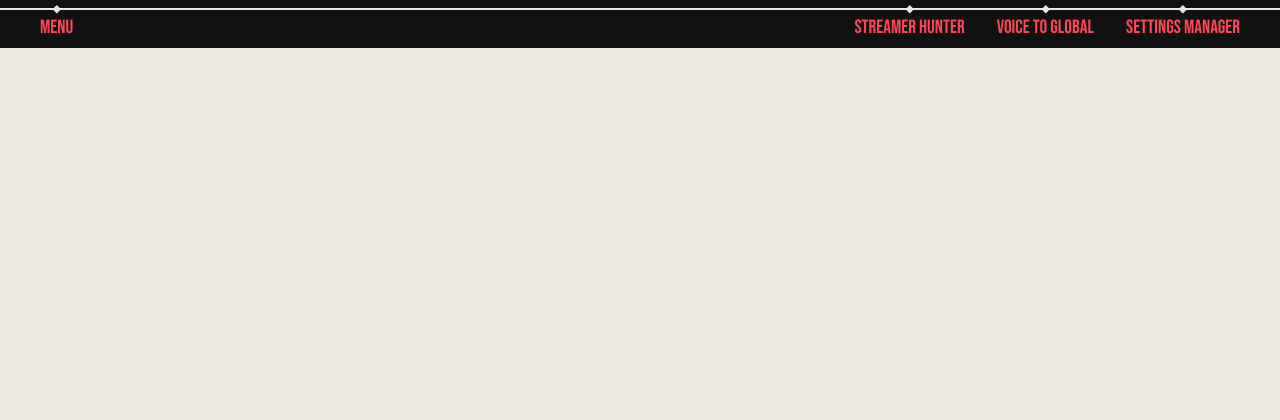
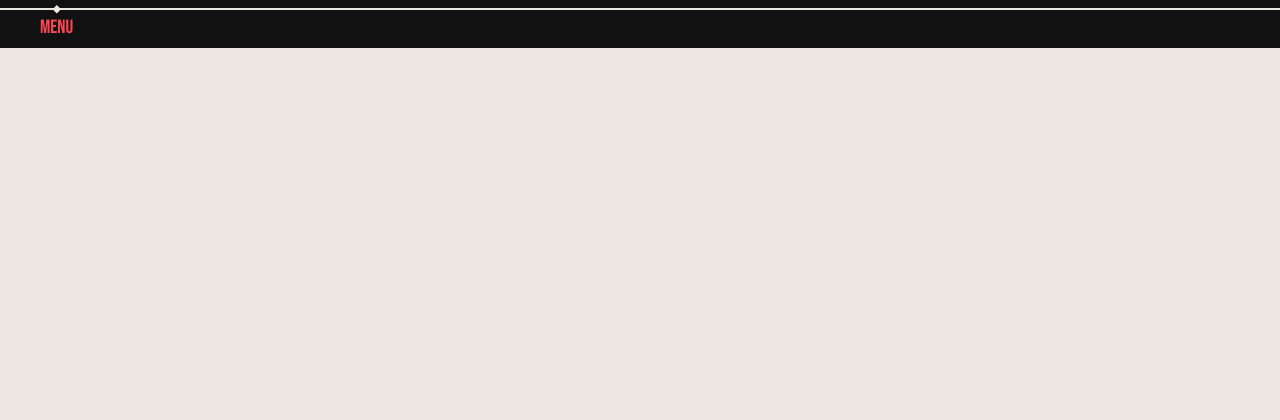
Before and after one commit to Davi-S/Toolorant, a Python web app: template src/flask_application/index_bp/templates/index/in_development.html in a window 1280 px wide. Shown: the top 420 px of the page. Run offline with Jinja, Linux system fonts and the light colour scheme; the template is opened without the code that fills it, so the values that code supplies are empty; some libraries are stand-ins or nearby versions.

Commit message:
Added favicon

```diff
--- a/TODO.txt
+++ b/TODO.txt
@@ -1,2 +1,3 @@
-• Make the project an ".exe"
+• Make the project a ".exe"
 • Write tests for the project
+• Change desktop icon
--- a/src/flask_application/templates/base.html
+++ b/src/flask_application/templates/base.html
@@ -26,6 +26,9 @@
         <link href="{{url_for('static', filename='css/module.css')}}" rel="stylesheet" type="text/css">
         <link href="{{url_for('static', filename='css/state.css')}}" rel="stylesheet" type="text/css">
 
+        <!-- Favicon -->
+        <link rel="shortcut icon" href="{{ url_for('static', filename='images/favicon.ico') }}">
+
         <title>{% block title %}{% endblock %} - TL</title>
     {% endblock %}
 </head>
@@ -36,9 +39,6 @@
                 <ul id="main-header-menu" class="horizontal-diamond-list rotating-diamond horizontal-drawer-list">
                     <!-- TODO: show all other tools except for the one in use -->
                     <li><a href="{{ url_for('index_bp.index') }}">Menu</a></li>
-                    <li><a href="{{ url_for('index_bp.in_development') }}">Streamer Hunter</a></li>
-                    <li><a href="{{ url_for('index_bp.in_development') }}">Voice to global</a></li>
-                    <li><a href="{{ url_for('index_bp.in_development') }}">Settings Manager</a></li>
                 </ul>
             </div>
         </header>
```
Also changed, not shown: src/flask_application/static/images/favicon.ico (added).
